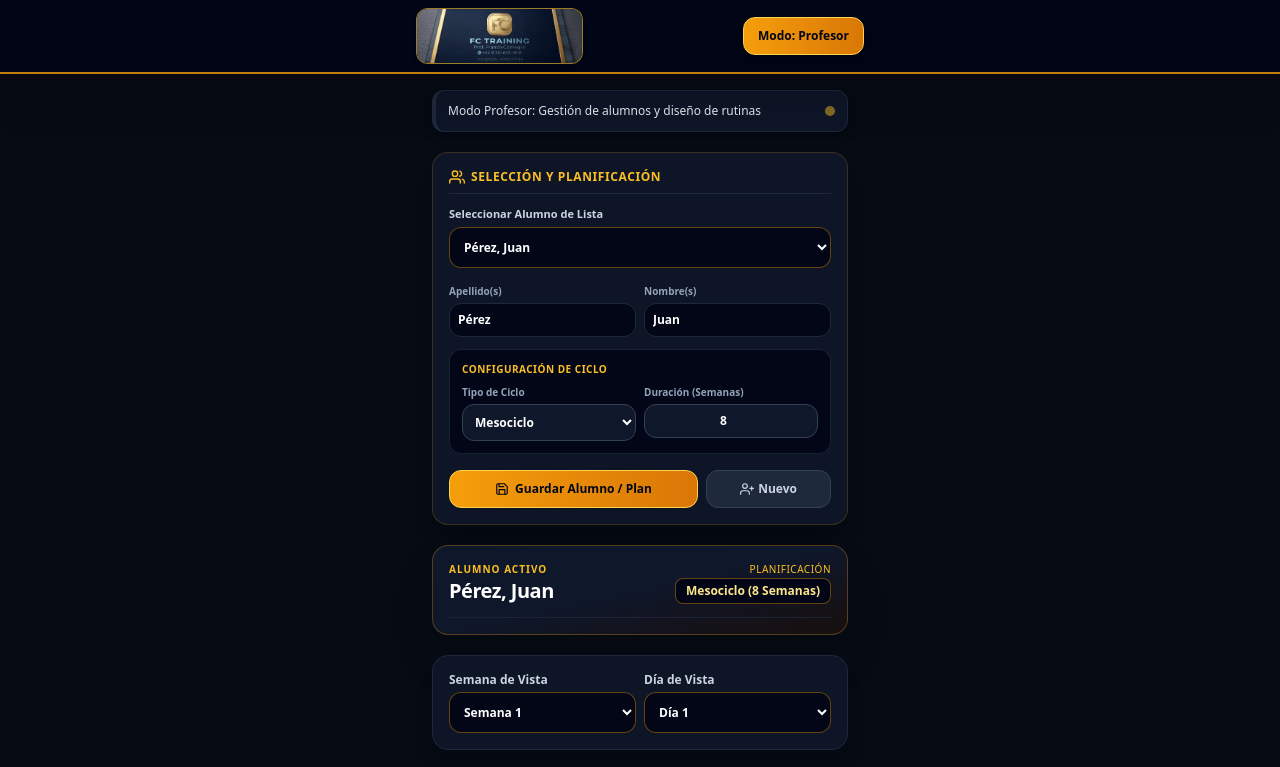
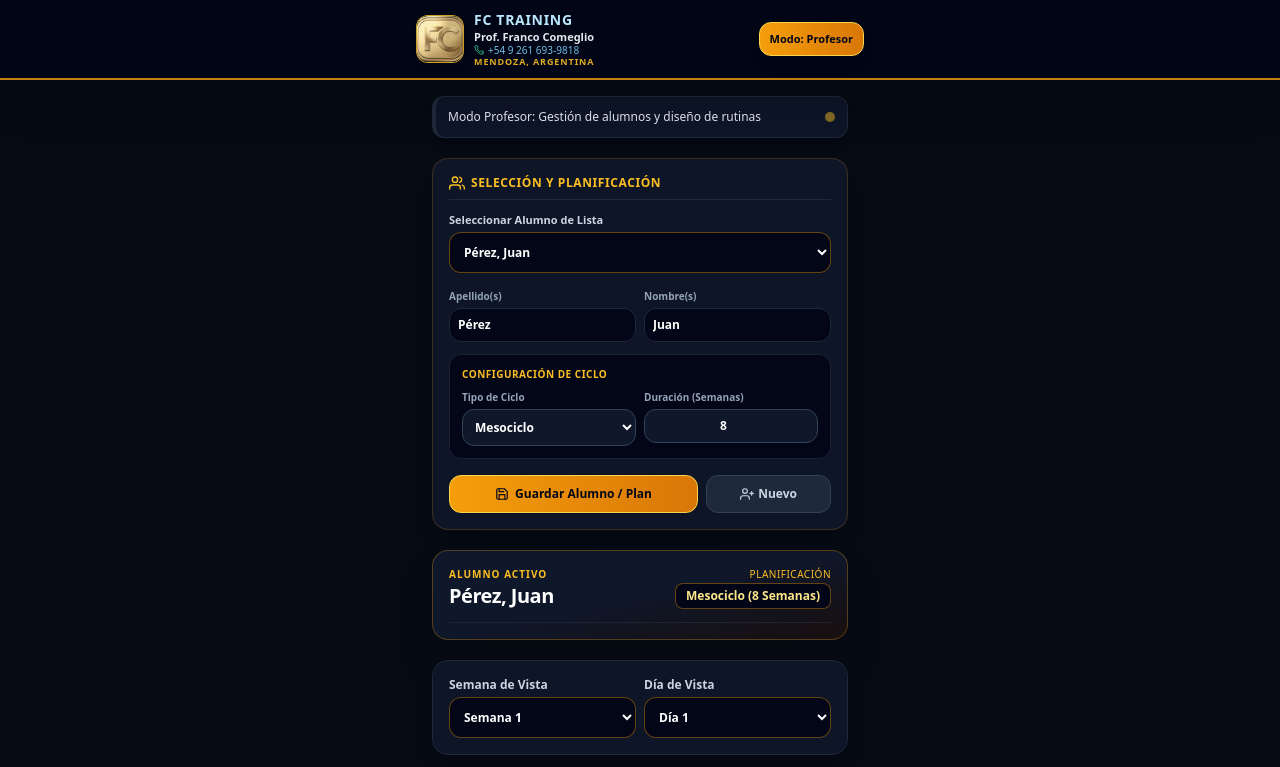
Before and after one commit to ricalco-persedi/franco-fit, a plain HTML site: page index.html in a window 1280 px wide. Shown: the top 767 px of the page. Drawn offline with nearby package versions, Linux system fonts and the light colour scheme.

Commit message:
feat: Cambio de encabezado con isotipo y texto limpio

```diff
--- a/index.html
+++ b/index.html
@@ -62,21 +62,34 @@
 </head>
 <body class="text-slate-100 min-h-screen pb-24 font-sans selection:bg-amber-500 selection:text-slate-950">
 
-    <!-- ENCABEZADO PERMANENTE CON IMAGEN DE MARCA ÚNICA (SIN TEXTOS EXTRA) -->
-    <header class="sticky top-0 z-40 bg-slate-950/95 text-white border-b-2 border-amber-500/80 px-4 py-2 shadow-2xl backdrop-blur-md">
+    <!-- ENCABEZADO PERMANENTE CON ISOTIPO Y TEXTOS TIPOGRÁFICOS DE ALTA RESOLUCIÓN -->
+    <header class="sticky top-0 z-40 bg-slate-950/95 text-white border-b-2 border-amber-500/80 px-3 py-2.5 shadow-2xl backdrop-blur-md">
         <div class="max-w-md mx-auto flex items-center justify-between gap-2">
-            <!-- MARCA ÚNICA OFICIAL DEL PROFESOR -->
-            <div class="flex items-center">
-                <div class="h-14 rounded-xl overflow-hidden shadow-md border border-amber-400/60 bg-slate-900 flex items-center justify-center">
-                    <img src="./imagenes/franco-fit-MARCA.jpg"
-                         alt="FC Training - Prof. Franco Comeglio"
-                         class="h-full w-auto object-cover rounded-lg"
-                         onerror="this.onerror=null; this.parentElement.innerHTML='<div class=\'text-xs font-black text-amber-400 px-3\'>FC TRAINING</div>';">
+
+            <!-- MARCA PERSONAL (ISOTIPO + TEXTOS NÍTIDOS) -->
+            <div class="flex items-center gap-2.5 min-w-0">
+                <!-- Isotipo FC -->
+                <div class="h-12 w-12 shrink-0 rounded-xl overflow-hidden shadow-md border border-amber-400/80 bg-slate-900 flex items-center justify-center">
+                    <img src="./imagenes/FC-MARCA.png"
+                         alt="FC"
+                         class="h-full w-full object-cover"
+                         onerror="this.onerror=null; this.parentElement.innerHTML='<div class=\'text-xs font-black text-amber-400\'>FC</div>';">
+                </div>
+
+                <!-- Textos con colores originales exactos -->
+                <div class="flex flex-col min-w-0 leading-tight">
+                    <span class="text-sm font-black tracking-wider text-sky-200 uppercase truncate drop-shadow">FC TRAINING</span>
+                    <span class="text-[11px] font-semibold text-slate-200 truncate">Prof. Franco Comeglio</span>
+                    <div class="flex items-center gap-1 text-[10px] text-sky-300/90 font-medium truncate">
+                        <i data-feather="phone" class="w-2.5 h-2.5 text-emerald-400 shrink-0"></i>
+                        <span>+54 9 261 693-9818</span>
+                    </div>
+                    <span class="text-[9px] font-bold text-amber-400/90 tracking-widest uppercase truncate">MENDOZA, ARGENTINA</span>
                 </div>
             </div>
 
             <!-- BOTÓN DE CAMBIO DE MODO -->
-            <button onclick="toggleViewMode()" id="role-toggle-btn" class="text-xs bg-gradient-to-r from-amber-500 to-amber-600 hover:from-amber-400 hover:to-amber-500 text-slate-950 px-3.5 py-2.5 rounded-xl border border-amber-300 transition font-black shadow-lg active:scale-95 shrink-0">
+            <button onclick="toggleViewMode()" id="role-toggle-btn" class="text-[11px] bg-gradient-to-r from-amber-500 to-amber-600 hover:from-amber-400 hover:to-amber-500 text-slate-950 px-2.5 py-2 rounded-xl border border-amber-300 transition font-black shadow-lg active:scale-95 shrink-0">
                 Modo: Profesor
             </button>
         </div>
@@ -346,7 +359,7 @@
         let selectedDay = 1;
         let currentStudentId = "st_2";
 
-        // BASE DE DATOS LOCAL PERSISTENTE EN LOCALSTORAGE
+        // BASE DE DATOS LOCAL PERSISTENTE
         let studentsDatabase = JSON.parse(localStorage.getItem('fit_students_db')) || [
             {
                 id: "st_2",
@@ -799,7 +812,7 @@
             setTimeout(() => { toast.classList.add('hidden'); }, 3000);
         }
 
-        // GENERADOR COMPLETO DE PDF MULTISEMANA CON MARCA DEDICADA
+        // GENERADOR DE PDF NATIVO CON ENCABEZADO VECTORIZADO Y NÍTIDO
         function generateFullPrintReport() {
             const st = studentsDatabase.find(item => item.id === currentStudentId);
             if (!st) return '';
@@ -842,7 +855,7 @@
                 if (weekHTML) {
                     fullRoutineHTML += `
                         <div style="margin-top: 16px;" class="pdf-avoid-break">
-                            <div style="background: #0b192c; color: #ffffff; padding: 6px 10px; font-weight: bold; font-size: 12px; border-radius: 4px; letter-spacing: 0.5px; border-left: 4px solid #f59e0b;">
+                            <div style="background: #0b192c; color: #ffffff; padding: 6px 10px; font-weight: bold; font-size: 12px; border-radius: 4px; border-left: 4px solid #f59e0b;">
                                 SEMANA ${w}
                             </div>
                             ${weekHTML}
@@ -872,9 +885,16 @@
 
             return `
                 <div style="font-family: Arial, sans-serif; color: #0f172a;">
-                    <!-- ENCABEZADO CON MARCA OFICIAL LIMPULSA -->
-                    <div style="border-bottom: 2px solid #f59e0b; padding-bottom: 8px; margin-bottom: 12px; display: flex; justify-content: center; align-items: center;">
-                        <img src="./imagenes/franco-fit-MARCA.jpg" style="height: 60px; border-radius: 8px; border: 1px solid #d97706;">
+                    <!-- ENCABEZADO DE IMPRESIÓN OFICIAL -->
+                    <div style="border-bottom: 2px solid #f59e0b; padding-bottom: 8px; margin-bottom: 12px; display: flex; justify-content: space-between; align-items: center;">
+                        <div style="display: flex; align-items: center; gap: 10px;">
+                            <img src="./imagenes/FC-MARCA.png" style="height: 50px; width: 50px; border-radius: 6px; border: 1px solid #d97706;">
+                            <div>
+                                <div style="font-size: 14px; font-weight: 900; color: #0f172a; letter-spacing: 0.5px;">FC TRAINING</div>
+                                <div style="font-size: 12px; font-weight: bold; color: #334155;">Prof. Franco Comeglio</div>
+                                <div style="font-size: 10px; color: #0284c7;">+54 9 261 693-9818 | MENDOZA, ARGENTINA</div>
+                            </div>
+                        </div>
                     </div>
 
                     <!-- FICHA ALUMNO -->
```
Also changed, not shown: imagenes/FC-MARCA.png (added).
